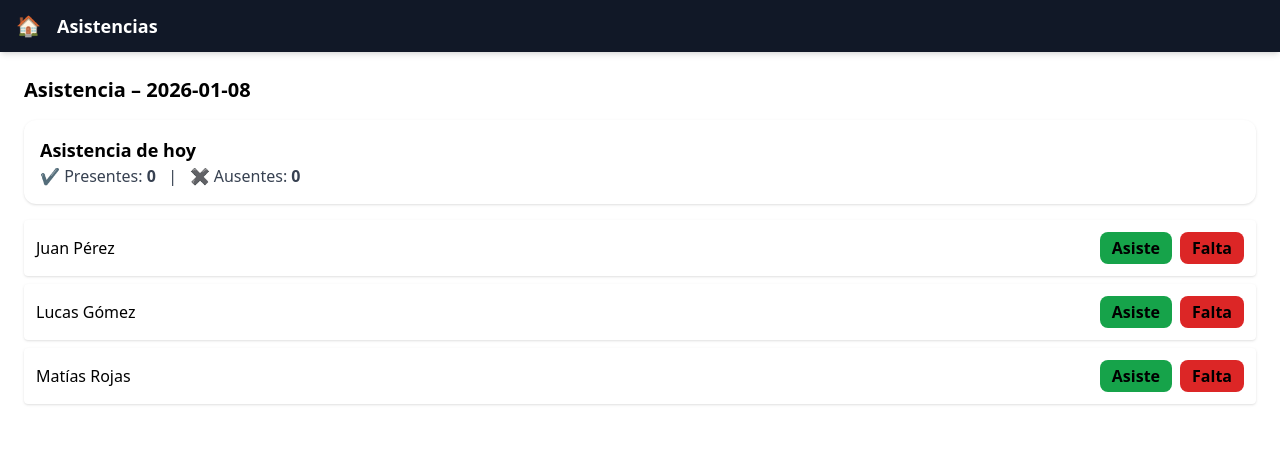
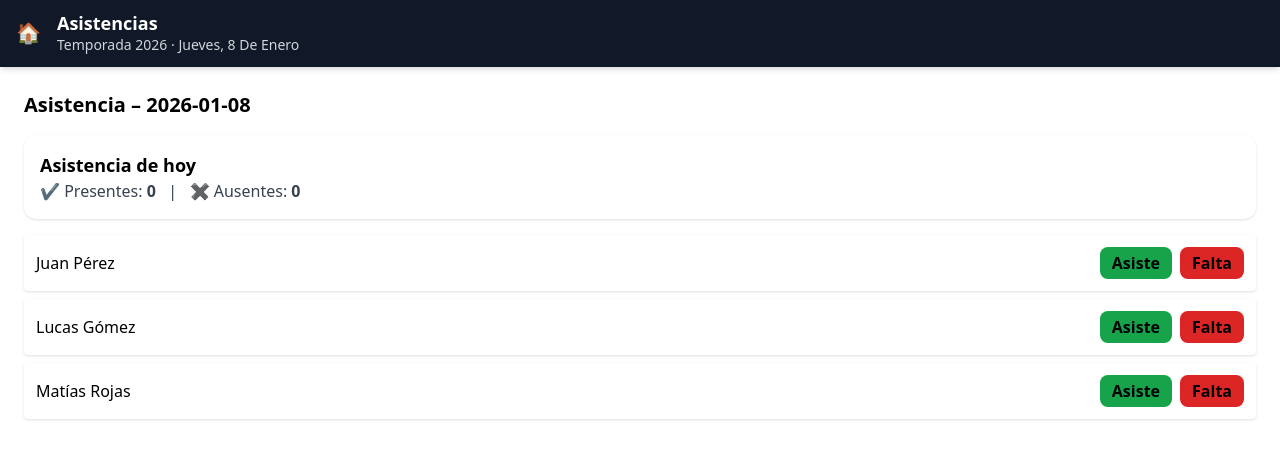
Before and after one commit to Omar-VC/plan-f, a React (Vite) app: page /plantel-superior/asistencias in a window 1280 px wide. Shown: the top 458 px of the page. Built offline with nearby package versions, Linux system fonts and the light colour scheme.

Commit message:
header subtitle with season and current date

```diff
--- a/src/components/Header.jsx
+++ b/src/components/Header.jsx
@@ -16,8 +16,16 @@ export default function Header() {
     return "Plan F";
   };
 
+  const today = new Date();
+  const formattedDate = today.toLocaleDateString("es-AR", {
+    weekday: "long",
+    day: "numeric",
+    month: "long",
+  });
+
   return (
-    <header className="bg-gray-900 text-white px-4 py-3 flex items-center shadow-md">
+    <header className="bg-gray-900 text-white px-4 py-3 shadow-md">
+      <div className="flex items-center">
         {!isHome && (
           <button
             onClick={() => navigate("/", { replace: true })}
@@ -28,7 +36,13 @@ export default function Header() {
           </button>
         )}
 
-      <h1 className="text-lg font-bold">{getTitle()}</h1>
+        <div>
+          <h1 className="text-lg font-bold leading-tight">{getTitle()}</h1>
+          <p className="text-sm text-gray-300 capitalize">
+            Temporada 2026 · {formattedDate}
+          </p>
+        </div>
+      </div>
     </header>
   );
 }
```
Lines whose indentation alone changed are shown as unchanged.
